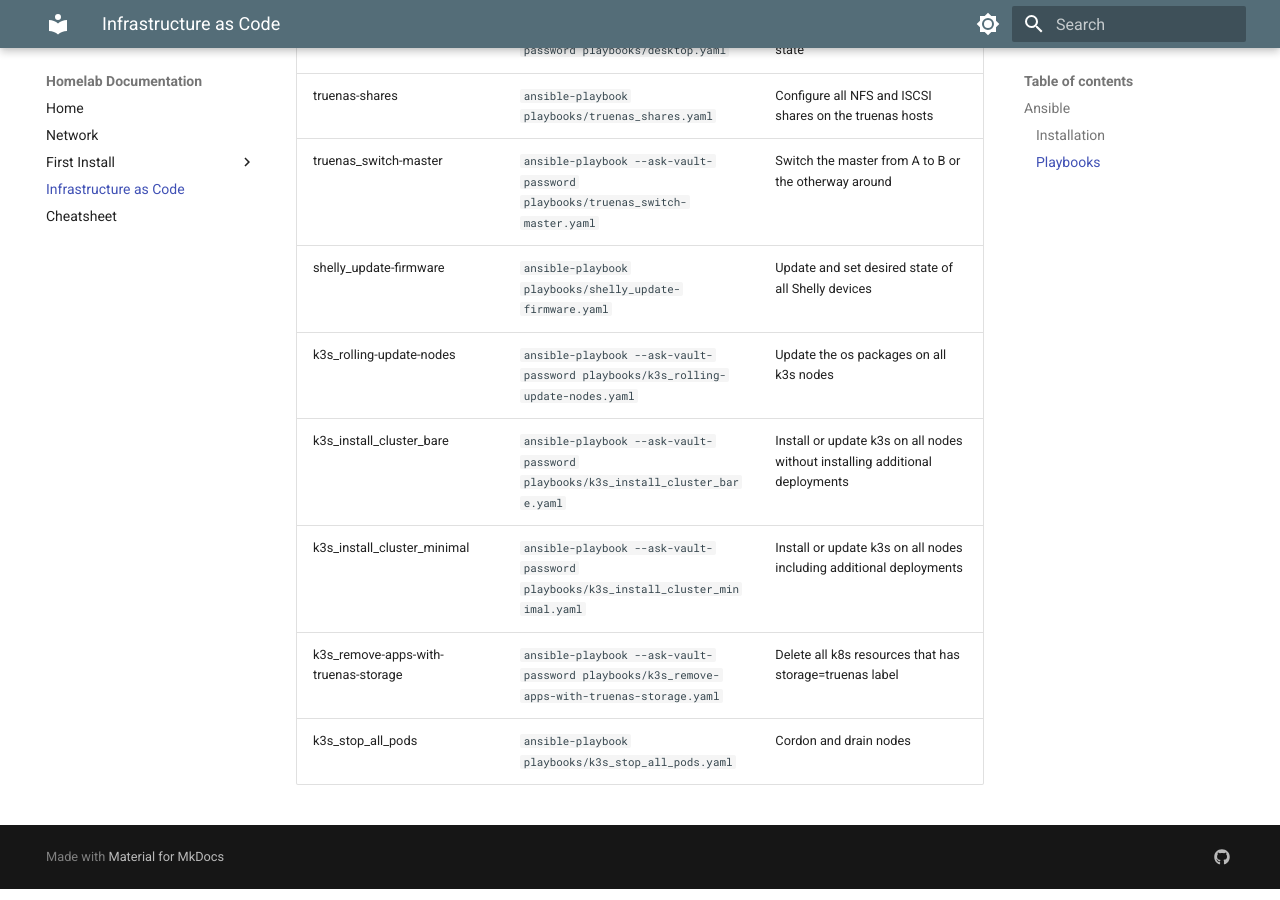
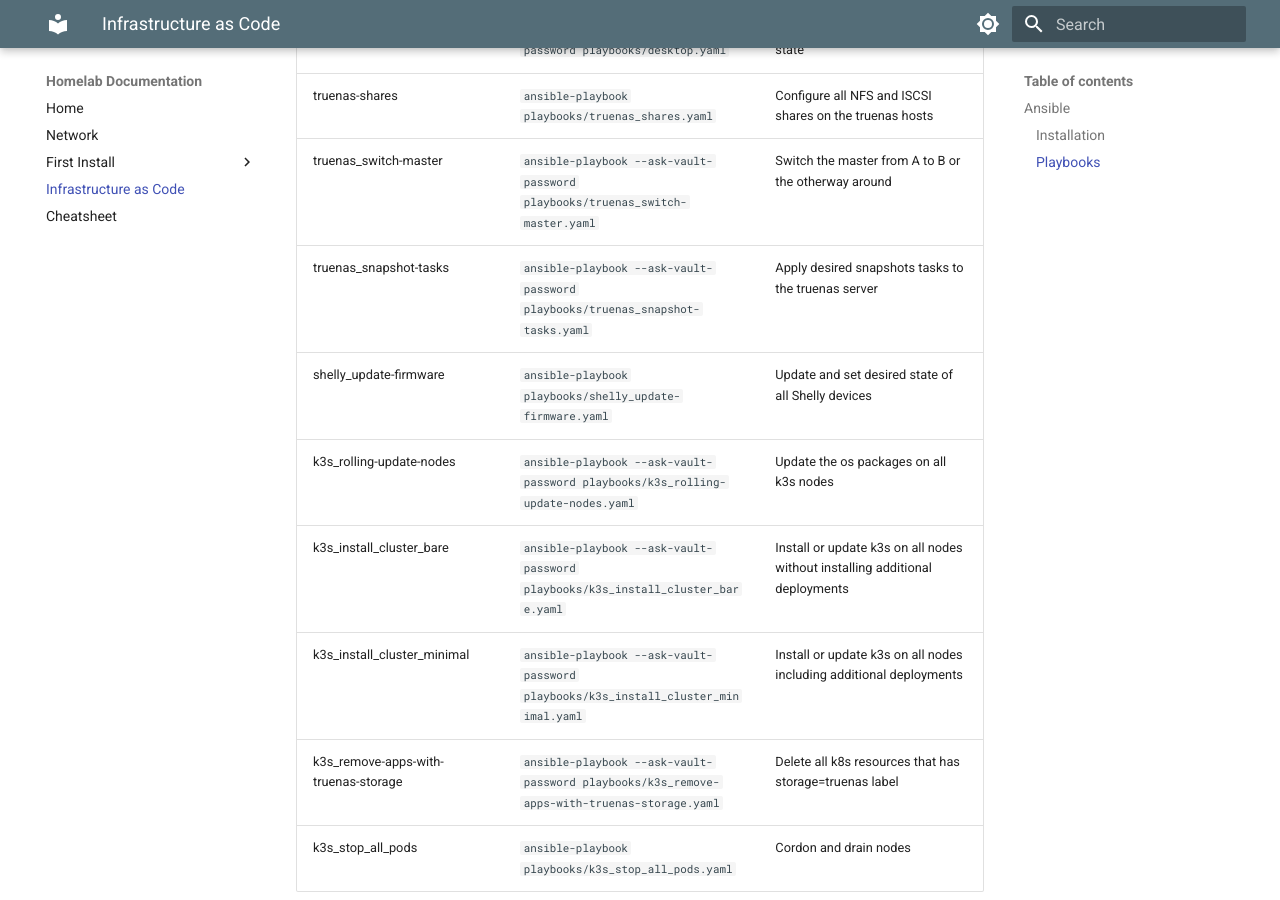
Before and after one commit to x-real-ip/documentation, an MkDocs documentation site: the page built from docs/infrastructure-as-code.md, in a window 1280 px wide and 900 px high, scrolled down 1255 px. Built offline with MkDocs 1.6.1 and Material for MkDocs 9.7.7, drawn with Linux system fonts in a browser that asks for light colours.

Commit message:
update docs

```diff
--- a/docs/infrastructure-as-code.md
+++ b/docs/infrastructure-as-code.md
@@ -53,8 +53,9 @@ Navigate to the `ansible` directory where the [infrastructure](https://github.co
 | non-root-user                        | `ansible-playbook -k --ask-vault-password playbooks/non-root-user.yaml`                     | Add a non root user                                                          |
 | desktop                              | `ansible-playbook -K --ask-vault-password playbooks/desktop.yaml`                           | Set the Debian desktop desired state                                         |
 | truenas-shares                       | `ansible-playbook playbooks/truenas_shares.yaml`                                            | Configure all NFS and ISCSI shares on the truenas hosts                      |
-| truenas_switch-master                | `ansible-playbook --ask-vault-password playbooks/truenas_switch-master.yaml`                | Switch the master from A to B or the otherway around                         |
-| shelly_update-firmware               | `ansible-playbook playbooks/shelly_update-firmware.yaml`                                    | Update and set desired state of all Shelly devices                           |
+| truenas_switch-master                | `ansible-playbook --ask-vault-password playbooks/truenas_switch-master.yaml`                | Switch the master from A to B or the otherway around  |
+| truenas_snapshot-tasks               | `ansible-playbook --ask-vault-password playbooks/truenas_snapshot-tasks.yaml`               | Apply desired snapshots tasks to the truenas server |
+| shelly_update-firmware               | `ansible-playbook playbooks/shelly_update-firmware.yaml`                                    | Update and set desired state of all Shelly devices |
 | k3s_rolling-update-nodes             | `ansible-playbook --ask-vault-password playbooks/k3s_rolling-update-nodes.yaml`             | Update the os packages on all k3s nodes                                      |
 | k3s_install_cluster_bare          | `ansible-playbook --ask-vault-password playbooks/k3s_install_cluster_bare.yaml`             | Install or update k3s on all nodes without installing additional deployments |
 | k3s_install_cluster_minimal          | `ansible-playbook --ask-vault-password playbooks/k3s_install_cluster_minimal.yaml`          | Install or update k3s on all nodes including additional deployments          |
```
